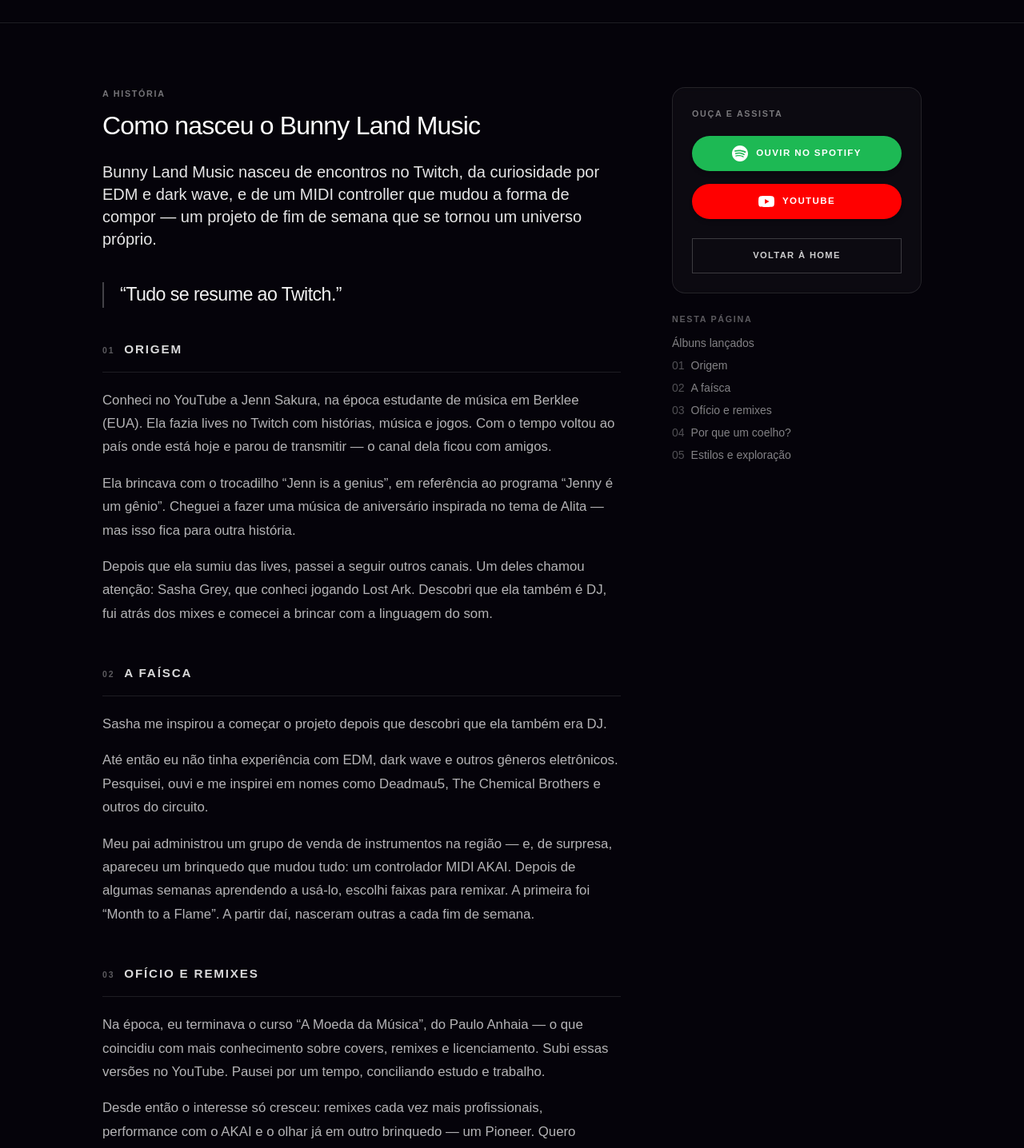
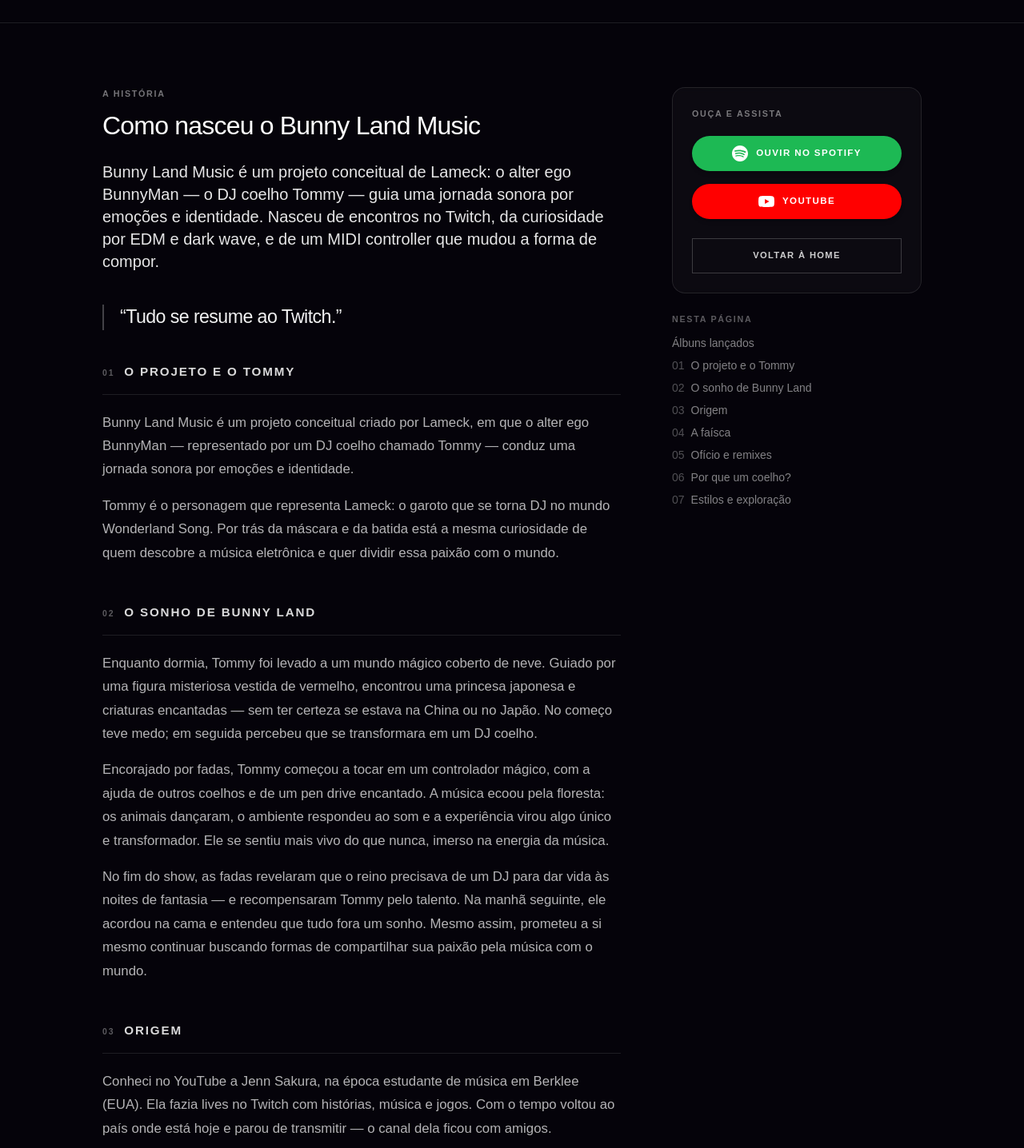
Before and after one commit to EuFreela/wonderlandsong, a React (Vite) app: page /projects/bunny-land-music in a window 1280 px wide. Shown: the part 1330-2766 px from the top of the page at 80% size. Built offline with nearby package versions, Linux system fonts and the light colour scheme.

Commit message:
chore: atualização do blm page

```diff
--- a/src/data/content.ts
+++ b/src/data/content.ts
@@ -104,11 +104,28 @@ export const bunnyLandMusic = {
   category: 'Dark EDM + Pop',
   image: '/images/caution2.png',
   tagline:
-    'Remixes, exploração sonora e um coelho que leva a música para outro nível de consciência.',
+    'BunnyMan · Tommy o DJ coelho — uma jornada sonora por emoções, identidade e o universo Wonderland Song.',
   historyLead:
-    'Bunny Land Music nasceu de encontros no Twitch, da curiosidade por EDM e dark wave, e de um MIDI controller que mudou a forma de compor — um projeto de fim de semana que se tornou um universo próprio.',
+    'Bunny Land Music é um projeto conceitual de Lameck: o alter ego BunnyMan — o DJ coelho Tommy — guia uma jornada sonora por emoções e identidade. Nasceu de encontros no Twitch, da curiosidade por EDM e dark wave, e de um MIDI controller que mudou a forma de compor.',
   pullQuote: 'Tudo se resume ao Twitch.',
   historySections: [
+    {
+      id: 'concept',
+      title: 'O projeto e o Tommy',
+      paragraphs: [
+        'Bunny Land Music é um projeto conceitual criado por Lameck, em que o alter ego BunnyMan — representado por um DJ coelho chamado Tommy — conduz uma jornada sonora por emoções e identidade.',
+        'Tommy é o personagem que representa Lameck: o garoto que se torna DJ no mundo Wonderland Song. Por trás da máscara e da batida está a mesma curiosidade de quem descobre a música eletrônica e quer dividir essa paixão com o mundo.',
+      ],
+    },
+    {
+      id: 'dream',
+      title: 'O sonho de Bunny Land',
+      paragraphs: [
+        'Enquanto dormia, Tommy foi levado a um mundo mágico coberto de neve. Guiado por uma figura misteriosa vestida de vermelho, encontrou uma princesa japonesa e criaturas encantadas — sem ter certeza se estava na China ou no Japão. No começo teve medo; em seguida percebeu que se transformara em um DJ coelho.',
+        'Encorajado por fadas, Tommy começou a tocar em um controlador mágico, com a ajuda de outros coelhos e de um pen drive encantado. A música ecoou pela floresta: os animais dançaram, o ambiente respondeu ao som e a experiência virou algo único e transformador. Ele se sentiu mais vivo do que nunca, imerso na energia da música.',
+        'No fim do show, as fadas revelaram que o reino precisava de um DJ para dar vida às noites de fantasia — e recompensaram Tommy pelo talento. Na manhã seguinte, ele acordou na cama e entendeu que tudo fora um sonho. Mesmo assim, prometeu a si mesmo continuar buscando formas de compartilhar sua paixão pela música com o mundo.',
+      ],
+    },
     {
       id: 'origin',
       title: 'Origem',
@@ -140,7 +157,7 @@ export const bunnyLandMusic = {
       id: 'bunny',
       title: 'Por que um coelho?',
       paragraphs: [
-        'Gosto do universo de Alice no País das Maravilhas por vários motivos. O coelho leva Alice para o fundo da toca — um mundo de fantasias. O Bunny Man encaixa nesse conceito: levar a música a outro nível de consciência.',
+        'Gosto do universo de Alice no País das Maravilhas por vários motivos. O coelho leva Alice para o fundo da toca — um mundo de fantasias. O Bunny Man encaixa nesse conceito: levar a música a outro nível de consciência. Tommy, o DJ coelho, é a face desse portal no universo Wonderland Song.',
       ],
     },
     {
@@ -331,6 +348,8 @@ export const bunnyLandAlbums: BunnyAlbum[] = [
     duration: '1 h 6 min',
     trackCount: 16,
     spotifyUrl: 'https://open.spotify.com/intl-pt/album/6aOOALcMvYmoVUQXhOPufv',
+    lyricsUrl: 'https://genius.com/albums/Bunny-land-music/Chapter-3-in-time-with-your-heart',
+    lyricsLabel: 'Letras',
     easterEgg: {
       title: 'Revelations',
       subtitle: 'Chapter 3 · In Time With Your Heart',
@@ -405,6 +424,8 @@ export const bunnyLandAlbums: BunnyAlbum[] = [
     duration: '46 min',
     trackCount: 10,
     spotifyUrl: 'https://open.spotify.com/album/5LmYLnlAgYhi6tTrP2WLYg',
+    lyricsUrl: 'https://genius.com/albums/Bunny-land-music/Chapter-1-listen-to-daddy',
+    lyricsLabel: 'Letras',
     tracks: [
       { title: 'Spirit That Won’t Fall' },
       { title: 'I’ve Been You' },
--- a/src/pages/BunnyAlbumPage.tsx
+++ b/src/pages/BunnyAlbumPage.tsx
@@ -141,6 +141,16 @@ function BunnyAlbumPage() {
                     Reverve Universe Demo
                   </a>
                 ) : null}
+                {album.lyricsUrl ? (
+                  <a
+                    href={album.lyricsUrl}
+                    target="_blank"
+                    rel="noopener noreferrer"
+                    className={secondaryLinkClassName}
+                  >
+                    {album.lyricsLabel?.trim() || 'Letras'}
+                  </a>
+                ) : null}
                 {album.easterEgg ? (
                   <button
                     type="button"
--- a/src/types/index.ts
+++ b/src/types/index.ts
@@ -88,6 +88,10 @@ export type BunnyAlbum = {
   spotifyUrl?: string;
   bandcampUrl?: string;
   youtubeUrl?: string;
+  /** Lyrics page (e.g. Genius album page). */
+  lyricsUrl?: string;
+  /** Label for the lyrics button (default: "Letras"). */
+  lyricsLabel?: string;
   /**
    * Easter Eggs / revelations modal content.
    * When set, the album page shows an “Easter Eggs” button that opens a modal.
```
